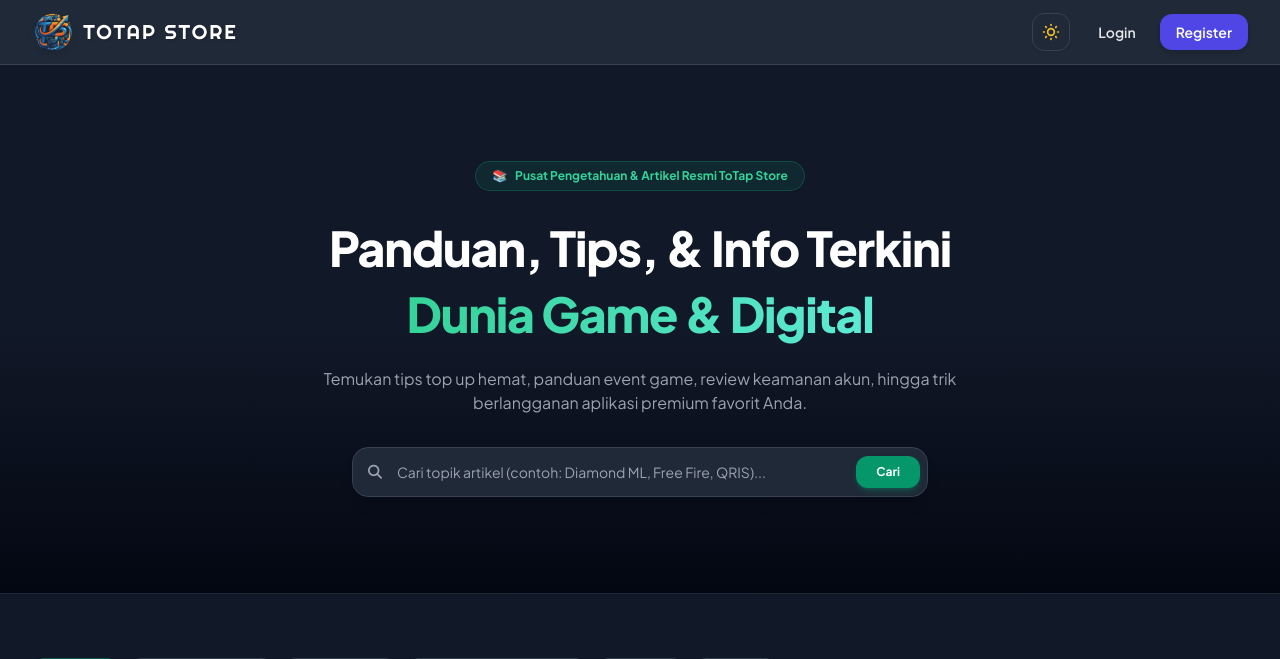
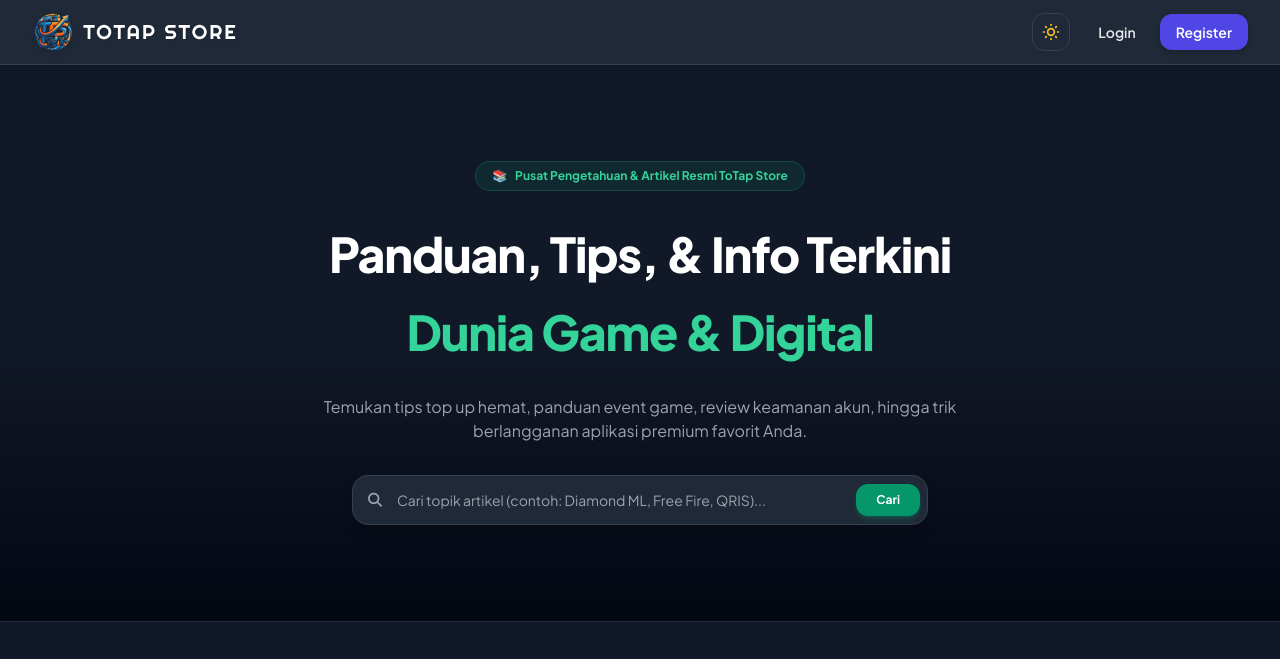
Before and after one commit to Gabr1elGaby/ToTap-Store, a Laravel app: page /artikel in a window 1280 px wide. Shown: the top 659 px of the page. Run offline with Laravel 12, Linux system fonts and the light colour scheme; data comes from the database, SQL or seed files in the repository; style sheets or scripts are compiled from the project's sources; some libraries are stand-ins or nearby versions.

Commit message:
fix(articles): make 'Digital' text bright emerald and eliminate cramped spacing with divider and generous margins

```diff
--- a/resources/views/articles/index.blade.php
+++ b/resources/views/articles/index.blade.php
@@ -83,11 +83,9 @@
             </div>
 
             <!-- Headline with Generous Line Height and Clear Contrast -->
-            <h1 class="text-3xl sm:text-5xl font-black text-white tracking-tight leading-tight sm:leading-snug mb-5 max-w-4xl mx-auto">
+            <h1 class="text-3xl sm:text-5xl font-black text-white tracking-tight leading-snug sm:leading-relaxed mb-6 max-w-4xl mx-auto">
                 Panduan, Tips, & Info Terkini <br class="hidden sm:inline">
-                <span class="text-transparent bg-clip-text bg-gradient-to-r from-emerald-400 to-teal-300">
-                    Dunia Game & Digital
-                </span>
+                <span class="text-emerald-400">Dunia Game & Digital</span>
             </h1>
 
             <!-- Subtitle -->
@@ -208,13 +206,16 @@
 
         <!-- Pagination -->
         @if($articles->hasPages())
-            <div class="mt-14">
+            <div class="mt-14 mb-8">
                 {{ $articles->links() }}
             </div>
         @endif
 
+        <!-- Spacious Section Divider (Eliminates 'Mepet' Look) -->
+        <div class="w-full my-24 sm:my-32 border-t border-gray-800/80"></div>
+
         <!-- Floating CTA Banner (Spacious, Roomy Padding) -->
-        <section class="mt-20 sm:mt-24 bg-gradient-to-r from-emerald-950/70 via-gray-900 to-indigo-950/70 border border-emerald-500/30 rounded-3xl p-8 sm:p-12 text-center relative overflow-hidden shadow-2xl">
+        <section class="bg-gradient-to-r from-emerald-950/70 via-gray-900 to-indigo-950/70 border border-emerald-500/30 rounded-3xl p-8 sm:p-14 text-center relative overflow-hidden shadow-2xl mb-16">
             <div class="relative z-10 max-w-2xl mx-auto space-y-4">
                 <span class="inline-flex items-center px-3.5 py-1 rounded-full text-xs font-bold bg-emerald-500/20 text-emerald-400 border border-emerald-500/30">
                     ⚡ Siap Jadi Juara?
```
